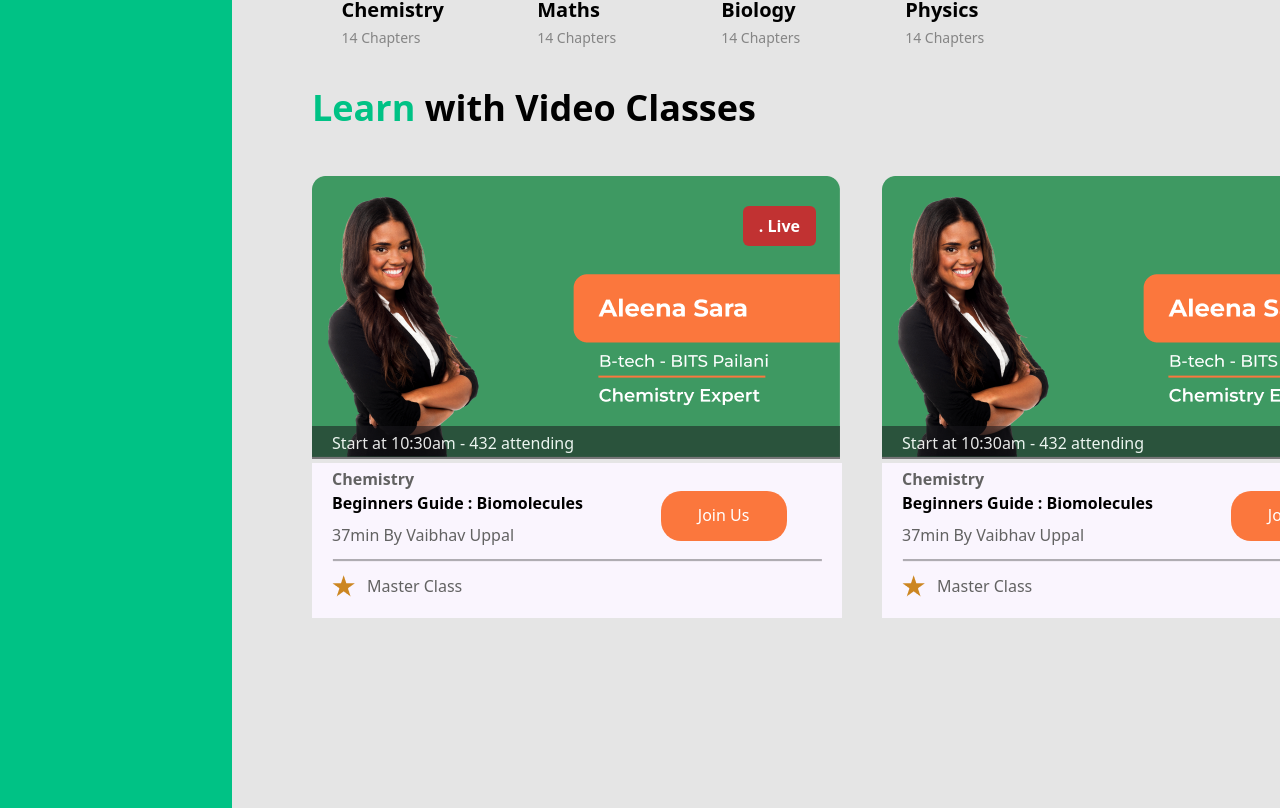
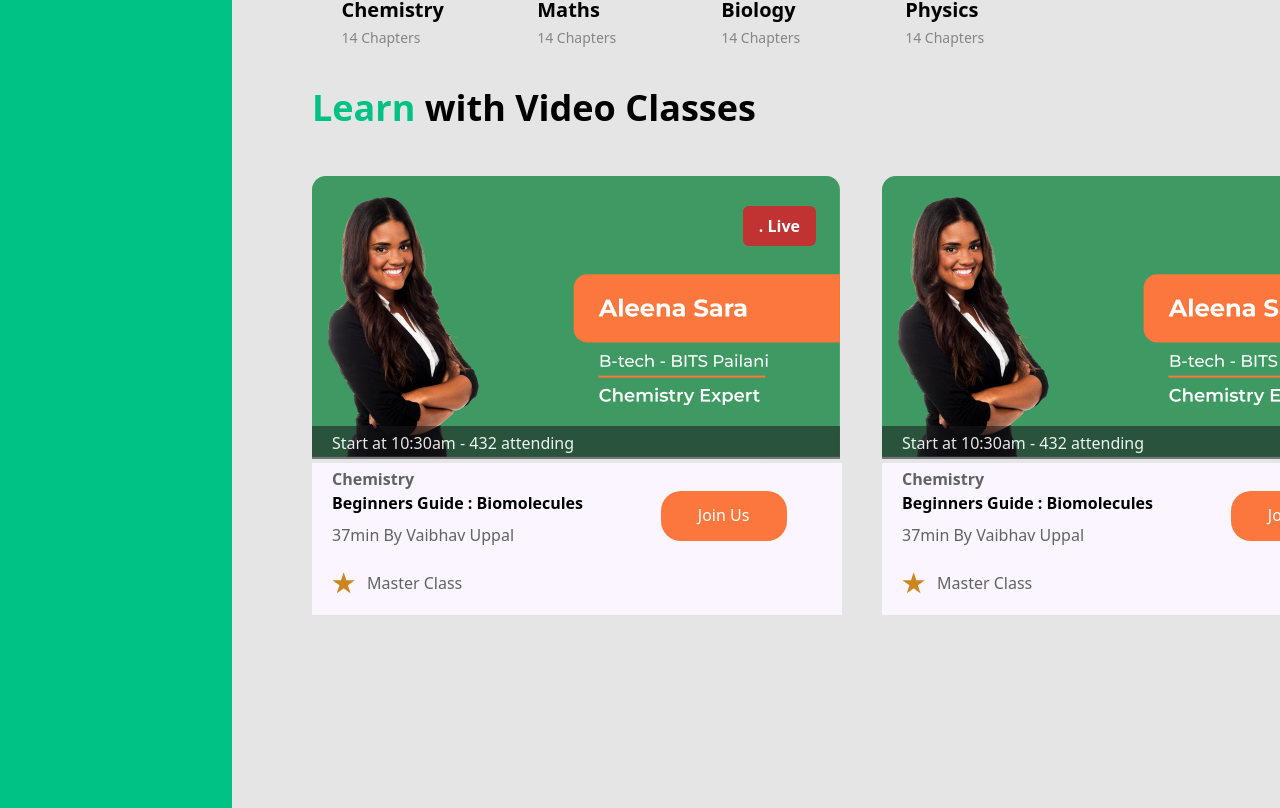
Before and after one commit to akanandhu/learn-react, a Next.js app: page /EduApp/eduApp in a window 1280 px wide. Shown: the part 939-1747 px from the top of the page. Built offline with nearby package versions, Linux system fonts and the light colour scheme.

Commit message:
line change

```diff
--- a/components/EduPage/LiveClass/LiveClass.tsx
+++ b/components/EduPage/LiveClass/LiveClass.tsx
@@ -82,7 +82,7 @@ const VideoBox = ({subject,time,speaker,Starttime,attendance}: VideoBoxProps) =>
                     <div className='lg:flex lg:flex-1 lg:justify-center lg:pt-3 lg:pb-3
                     md:flex md:flex-1 md:justify-center md:pt-3 md:pb-3
                     flex flex-1 justify-center pt-3 pb-3'>
-                        <Image src={line} height={10} className="lg:object-scale-down md:object-scale-down object-scale-down" />
+                        {/* <Image src={line} height={10} className="lg:object-scale-down md:object-scale-down object-scale-down" /> */}
                     </div>
                     <div className='lg:font-mont lg:flex lg:gap-3 lg:align-middle lg:font-medium lg:text-livetext
                     md:font-mont md:flex md:gap-3 md:align-middle md:font-medium md:text-livetext
```
